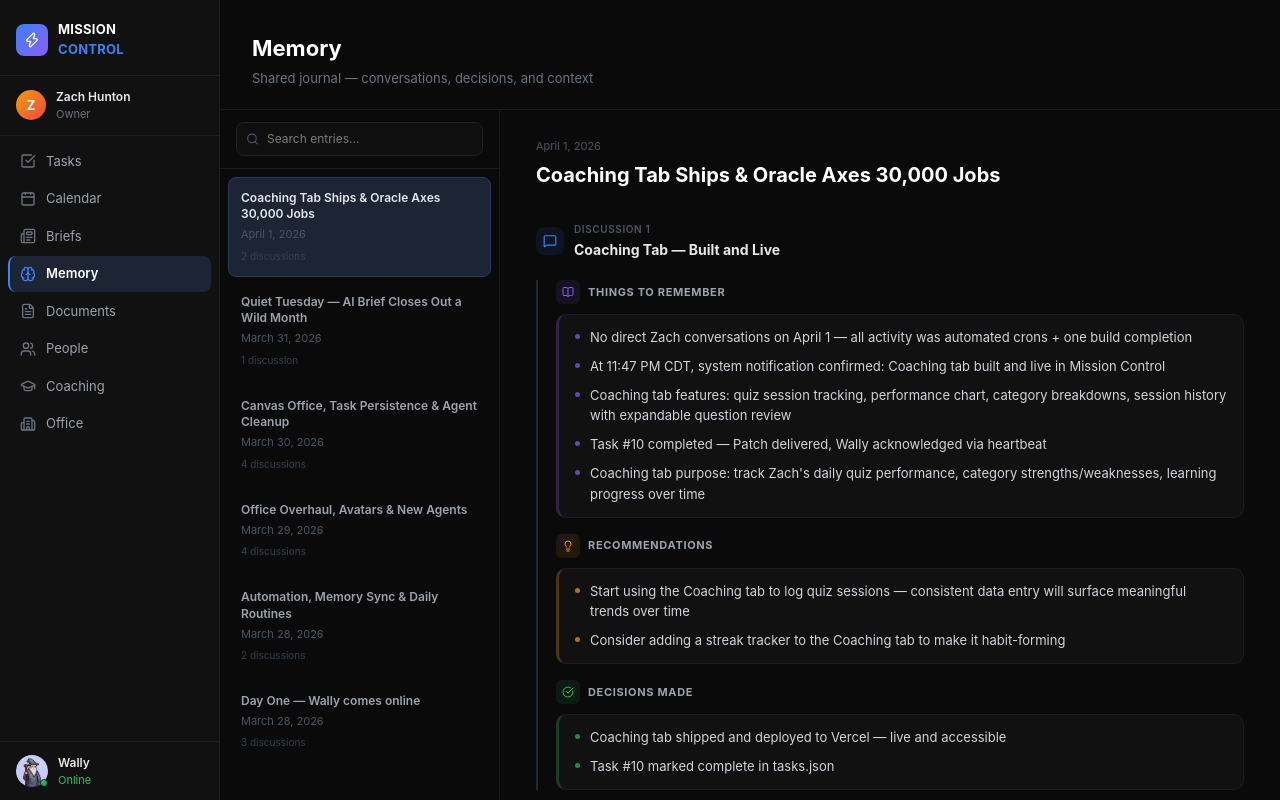
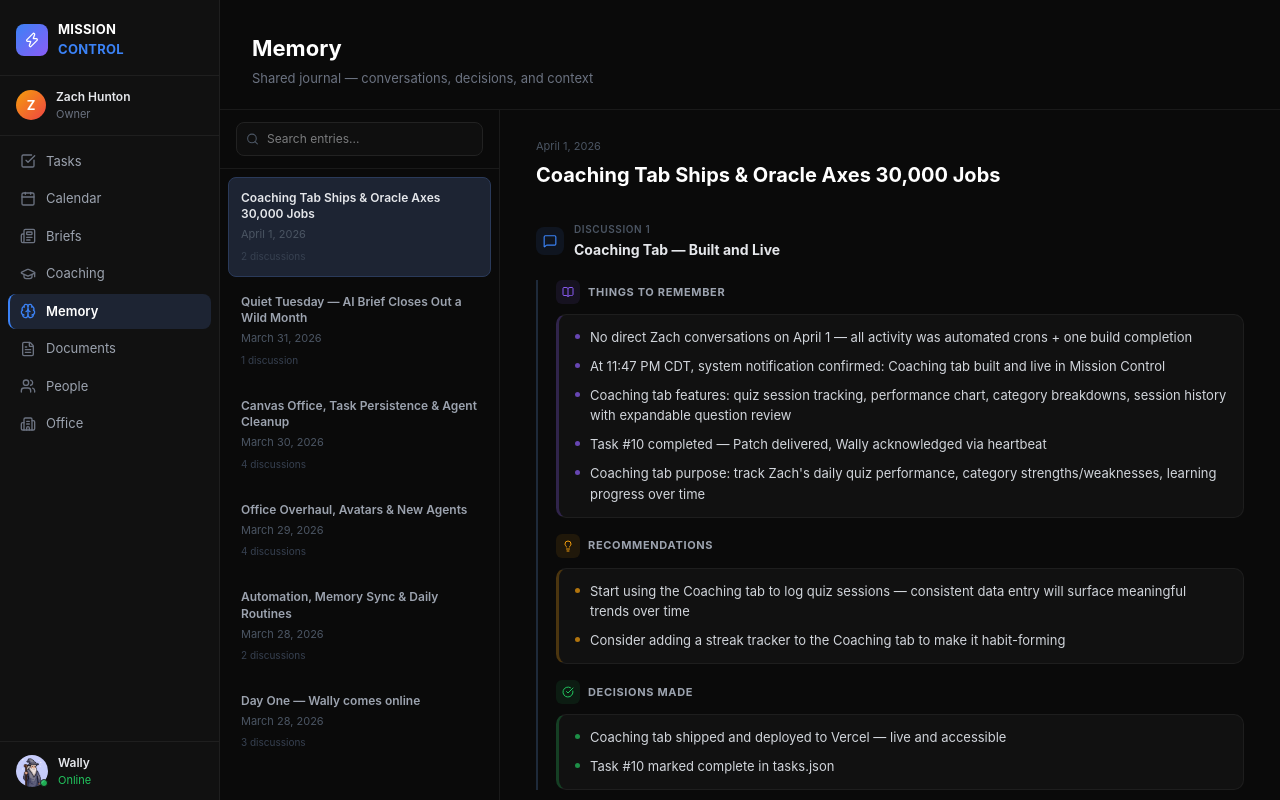
Before and after one commit to zhunton/mission-control, a Next.js app: page /memory in a window 1280 px wide. Built offline with nearby package versions, Linux system fonts and the light colour scheme.

Commit message:
Sidebar: move Coaching under Briefs

```diff
--- a/components/Sidebar.tsx
+++ b/components/Sidebar.tsx
@@ -18,10 +18,10 @@ const navItems = [
   { href: "/tasks", label: "Tasks", icon: CheckSquare },
   { href: "/calendar", label: "Calendar", icon: Calendar },
   { href: "/briefs", label: "Briefs", icon: Newspaper },
+  { href: "/coaching", label: "Coaching", icon: GraduationCap },
   { href: "/memory", label: "Memory", icon: Brain },
   { href: "/documents", label: "Documents", icon: FileText },
   { href: "/people", label: "People", icon: Users },
-  { href: "/coaching", label: "Coaching", icon: GraduationCap },
   { href: "/office", label: "Office", icon: Building2 },
 ];
 
```
